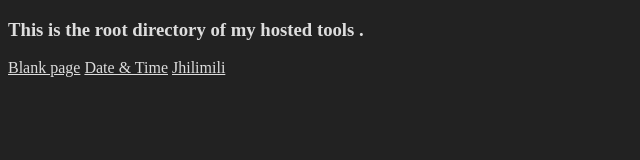
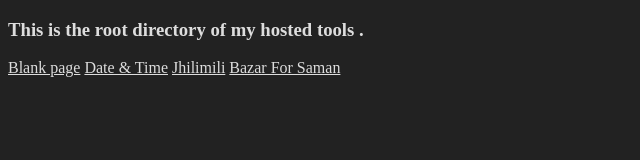
Before and after one commit to Razooish/tools, a plain HTML site: page index.html in a window 1280 px wide. Shown: the whole page, without its empty margins (0-640 px from the left). Drawn offline with Linux system fonts and the light colour scheme.

Commit message:
added fourth tool on index

```diff
--- a/index.html
+++ b/index.html
@@ -20,6 +20,7 @@
     <a class="text " href="./page/">Blank page</a>
     <a class="text " href="./time/">Date & Time</a>
     <a class="text " href="./jhilimili/">Jhilimili</a>
+    <a class="text " href="./bazarforsaman/">Bazar For Saman</a>
 
   </body>
 </html>
```
